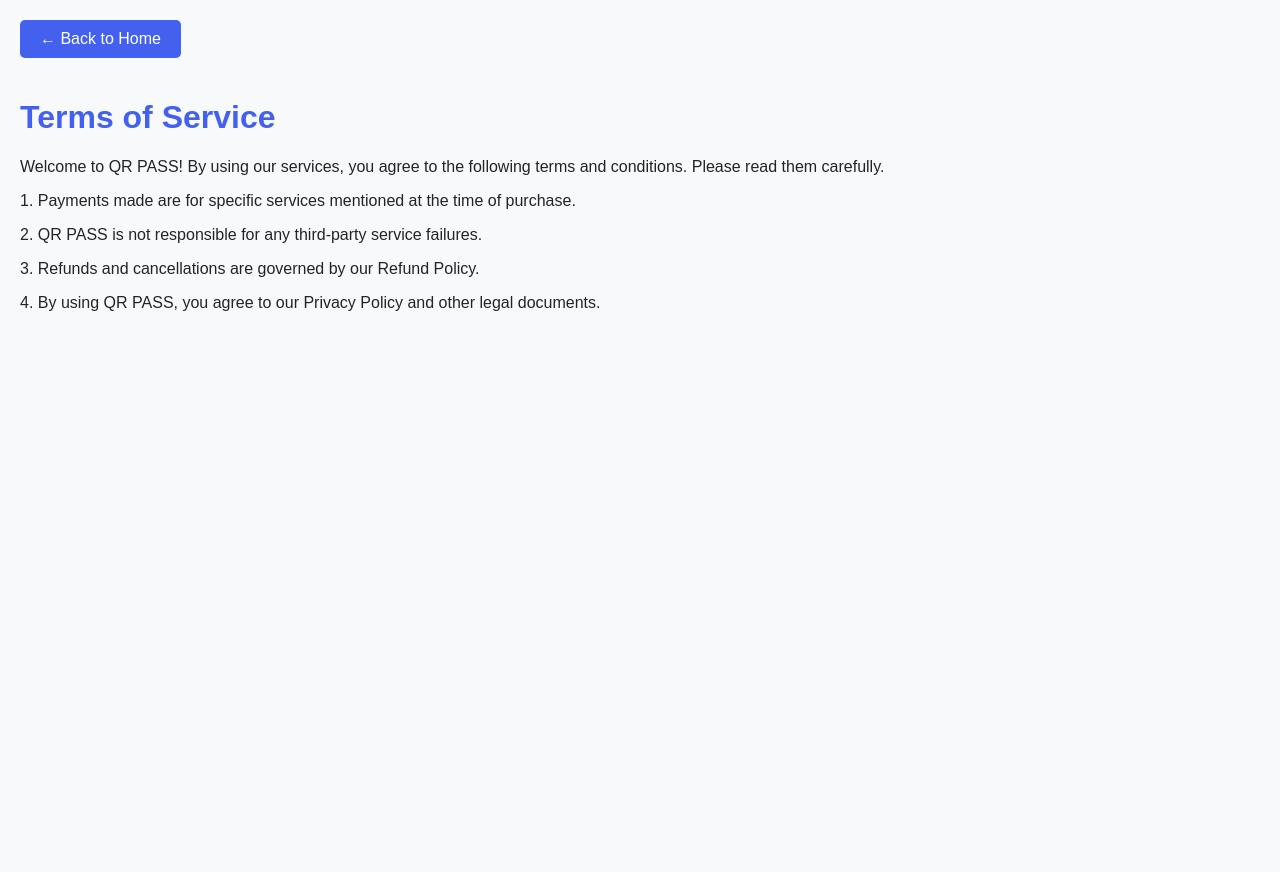
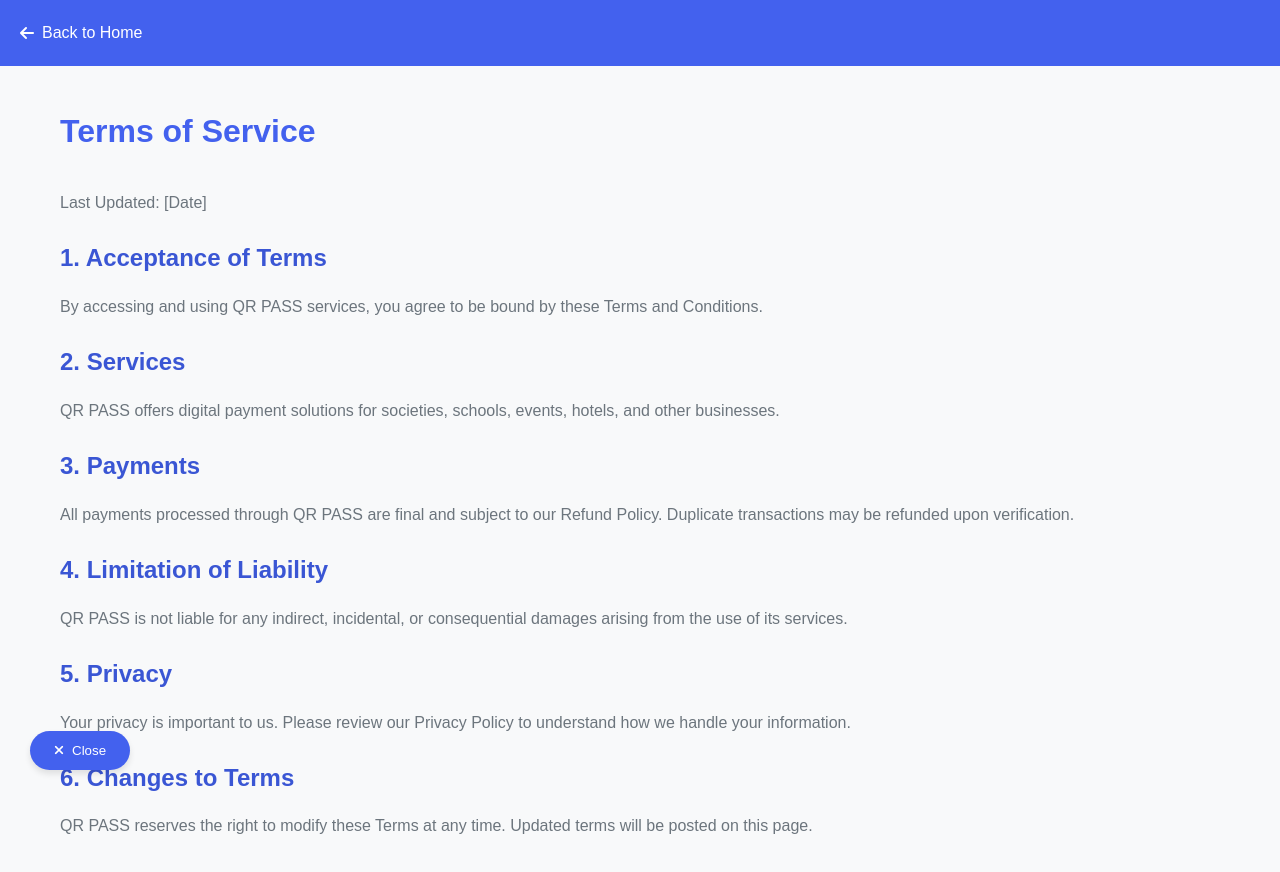
Before and after one commit to jiaapromotion/qrpass-website, a plain HTML site: page terms.html in a window 1280 px wide. Before the commit the page ends 800 px from the top, so only its background shows below. Drawn offline with Linux system fonts and the light colour scheme.

Commit message:
Updated Terms page styling to match Privacy page

```diff
--- a/terms.html
+++ b/terms.html
@@ -3,42 +3,130 @@
 <head>
   <meta charset="UTF-8">
   <title>Terms of Service - QR PASS</title>
+  <meta name="viewport" content="width=device-width, initial-scale=1">
+  <link rel="stylesheet" href="https://cdnjs.cloudflare.com/ajax/libs/font-awesome/6.4.0/css/all.min.css">
   <style>
+    :root {
+      --primary: #4361ee;
+      --primary-dark: #3a56d4;
+      --secondary: #3f37c9;
+      --accent: #4895ef;
+      --light: #f8f9fa;
+      --dark: #212529;
+      --success: #4cc9f0;
+      --white: #ffffff;
+      --gray: #6c757d;
+      --light-gray: #e9ecef;
+      --shadow: 0 4px 6px rgba(0, 0, 0, 0.1);
+      --transition: all 0.3s ease;
+      --border-radius: 12px;
+    }
+    * {
+      margin: 0;
+      padding: 0;
+      box-sizing: border-box;
+    }
     body {
       font-family: 'Poppins', sans-serif;
-      background: #f8f9fa;
-      margin: 0;
+      background-color: var(--light);
+      color: var(--dark);
+      line-height: 1.6;
+    }
+    .container {
+      max-width: 1200px;
+      margin: 0 auto;
+      padding: 40px 20px;
+    }
+    .back-button-container {
+      background: var(--primary);
       padding: 20px;
-      color: #212529;
     }
     .back-button {
-      display: inline-block;
-      margin-bottom: 20px;
-      padding: 10px 20px;
-      background: #4361ee;
-      color: white;
+      color: var(--white);
       text-decoration: none;
-      border-radius: 5px;
-      transition: 0.3s;
+      font-weight: 500;
+      display: inline-flex;
+      align-items: center;
+      gap: 8px;
+      transition: var(--transition);
     }
     .back-button:hover {
-      background: #3a56d4;
+      color: var(--success);
+      transform: translateX(-5px);
     }
     h1 {
-      color: #4361ee;
+      color: var(--primary);
+      margin-bottom: 2rem;
+    }
+    h2 {
+      color: var(--primary-dark);
+      margin: 1.5rem 0 1rem;
+    }
+    p {
+      margin-bottom: 1rem;
+      color: var(--gray);
+    }
+    .close-button {
+      position: fixed;
+      bottom: 30px;
+      left: 30px;
+      z-index: 100;
+    }
+    .close-button button {
+      background: var(--primary);
+      color: white;
+      border: none;
+      padding: 12px 24px;
+      border-radius: 50px;
+      cursor: pointer;
+      box-shadow: var(--shadow);
+      transition: var(--transition);
+      display: flex;
+      align-items: center;
+      gap: 8px;
+    }
+    .close-button button:hover {
+      background: var(--primary-dark);
+      transform: scale(1.05);
     }
   </style>
 </head>
 <body>
 
-<a href="index.html" class="back-button">← Back to Home</a>
+<div class="back-button-container">
+  <a href="index.html" class="back-button">
+    <i class="fas fa-arrow-left"></i> Back to Home
+  </a>
+</div>
 
-<h1>Terms of Service</h1>
-<p>Welcome to QR PASS! By using our services, you agree to the following terms and conditions. Please read them carefully.</p>
-<p>1. Payments made are for specific services mentioned at the time of purchase.</p>
-<p>2. QR PASS is not responsible for any third-party service failures.</p>
-<p>3. Refunds and cancellations are governed by our Refund Policy.</p>
-<p>4. By using QR PASS, you agree to our Privacy Policy and other legal documents.</p>
+<div class="container">
+  <h1>Terms of Service</h1>
+  <p>Last Updated: [Date]</p>
+
+  <h2>1. Acceptance of Terms</h2>
+  <p>By accessing and using QR PASS services, you agree to be bound by these Terms and Conditions.</p>
+
+  <h2>2. Services</h2>
+  <p>QR PASS offers digital payment solutions for societies, schools, events, hotels, and other businesses.</p>
+
+  <h2>3. Payments</h2>
+  <p>All payments processed through QR PASS are final and subject to our Refund Policy. Duplicate transactions may be refunded upon verification.</p>
+
+  <h2>4. Limitation of Liability</h2>
+  <p>QR PASS is not liable for any indirect, incidental, or consequential damages arising from the use of its services.</p>
+
+  <h2>5. Privacy</h2>
+  <p>Your privacy is important to us. Please review our Privacy Policy to understand how we handle your information.</p>
+
+  <h2>6. Changes to Terms</h2>
+  <p>QR PASS reserves the right to modify these Terms at any time. Updated terms will be posted on this page.</p>
+</div>
+
+<div class="close-button">
+  <button onclick="window.history.back()">
+    <i class="fas fa-times"></i> Close
+  </button>
+</div>
 
 </body>
 </html>
```
Also changed, not shown: refund.html (+29 -23 lines), shipping.html (+29 -23 lines).
